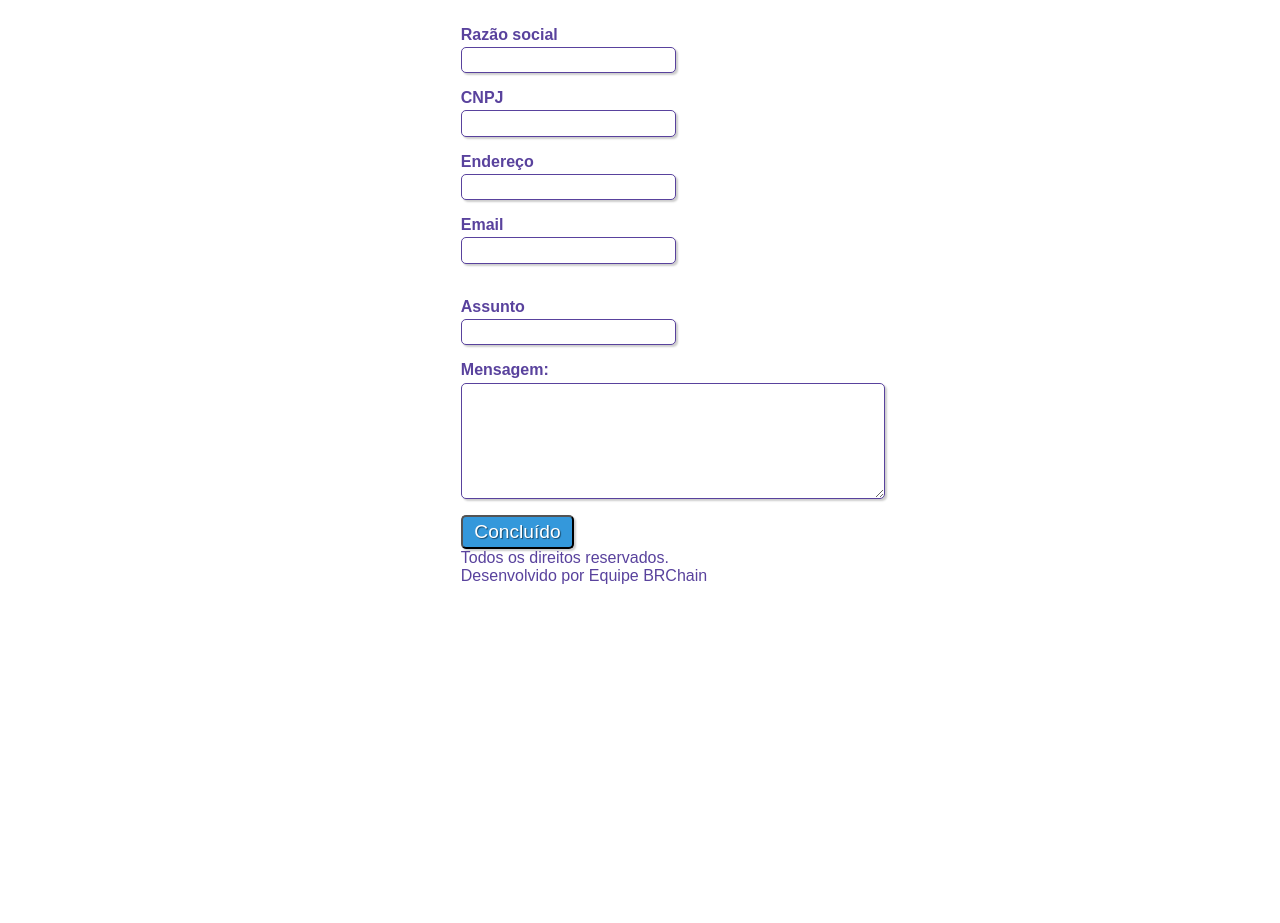
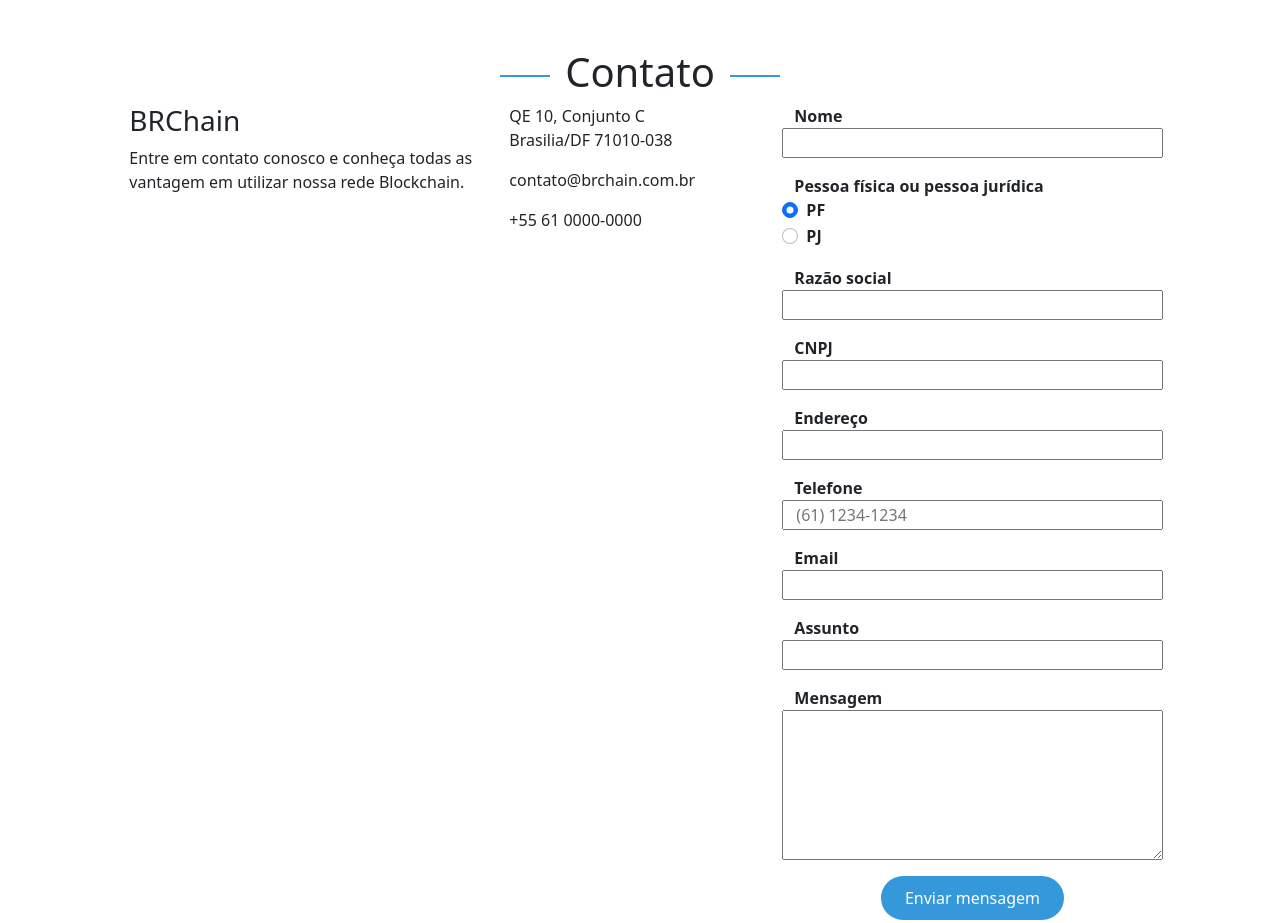
Before and after one commit to hcjunior/FormBRchain, a plain HTML site: page index.html in a window 1280 px wide. Shown: the top 923 px of the page. Before the commit the page ends 800 px from the top, so only its background shows below. Drawn offline with nearby package versions, Linux system fonts and the light colour scheme.

Commit message:
Alterações realizadas no html e style2.css

```diff
--- a/index.html
+++ b/index.html
@@ -6,55 +6,129 @@
     <meta http-equiv="X-UA-Compatible" content="IE=edge" />
     <meta name="viewport" content="width=device-width, initial-scale=1.0" />
     <title>BRchain</title>
-    <link rel="stylesheet" href="style.css"/>
-    <!-- <link rel="stylesheet" href="style2.css"/> -->
+    <!-- <link rel="stylesheet" href="style.css"/> -->
+    <link rel="stylesheet" href="style2.css" />
+    <link href="https://cdn.jsdelivr.net/npm/bootstrap@5.2.2/dist/css/bootstrap.min.css" rel="stylesheet"
+        integrity="sha384-Zenh87qX5JnK2Jl0vWa8Ck2rdkQ2Bzep5IDxbcnCeuOxjzrPF/et3URy9Bv1WTRi" crossorigin="anonymous" />
 </head>
 
-<body>
-    <form>
-        <!-- <fieldset class="grupo"> -->
+<body class="container">
+    <h1 class="text-center titulo">Contato</h1>
+
+    <div class="row justify-content-md-center">
+
+        <div class="col-lg-4 col-md-6">
+            <div class="contact-about">
+                <h3>BRChain</h3>
+                <p>
+                    Entre em contato conosco e conheça todas as vantagem em utilizar
+                    nossa rede Blockchain.
+                </p>
+                <div class="social-links">
+                    <a href="#" class="twitter"><i class="fi fi-brands-twitter"></i></a>
+                    <a href="#" class="facebook"><i class="bi bi-facebook"></i></a>
+                    <a href="#" class="instagram"><i class="bi bi-instagram"></i></a>
+                    <a href="#" class="linkedin"><i class="bi bi-linkedin"></i></a>
+                </div>
+            </div>
+        </div>
+
+        <div class="col-lg-3 col-md-6 mt-4 mt-md-0">
+            <div class="info">
+                <div>
+                    <i class="ri-map-pin-line"></i>
+                    <p>QE 10, Conjunto C<br />Brasilia/DF 71010-038</p>
+                </div>
+
+                <div>
+                    <i class="ri-mail-send-line"></i>
+                    <p>contato@brchain.com.br</p>
+                </div>
+
+                <div>
+                    <i class="ri-phone-line"></i>
+                    <p>+55 61 0000-0000</p>
+                </div>
+            </div>
+        </div>
+
+        <form class="col-md-auto">
+            <div>
+
+                <!-- Campo da Nome -->
+                <div class="row mb-3">
+                    <label class="label-text" for="inputEmail4">Nome</label>
+                    <input type="email" id="inputEmail4" />
+                </div>
+
+                <!-- Campo PJ ou PF -->
+                <fieldset class="row mb-3">
+                    <label>Pessoa física ou pessoa jurídica</label>
+                    <div class="form-check">
+                        <input class="form-check-input" type="radio" name="pf-pj" id="pf" value="opcao1" checked />
+                        <label class="form-check-label" for="pf">PF</label>
+                    </div>
+                    <div class="form-check">
+                        <input class="form-check-input" type="radio" name="pf-pj" id="pj" value="opcao2" />
+                        <label class="form-check-label" for="pj">PJ</label>
+                    </div>
+                </fieldset>
+
                 <!-- Campo da Razão social -->
-            <div class="campo">
-                <label for="razao-social"><strong>Razão social</strong></label>
+                <div class="row mb-3">
+                    <label class="label-text" for="razao-social">Razão social</label>
                     <input type="text" name="razao-social" id="razao-social" required />
                 </div>
 
                 <!-- Campo do CNPJ -->
-            <div class="campo">
-                <label for="cnpj"><strong>CNPJ</strong></label>
+                <div class="row mb-3">
+                    <label class="label-text" for="cnpj">CNPJ</label>
                     <input type="text" name="cnpj" id="cnpj" required />
                 </div>
-        <!-- </fieldset> -->
 
                 <!-- Campo do endereço -->
-        <div class="campo">
-            <label for="endereco"><strong>Endereço</strong></label>
+                <div class="row mb-3">
+                    <label class="label-text" for="endereco">Endereço</label>
                     <input type="text" name="endereco" id="endereco" required />
                 </div>
 
-        <div class="campo">
-            <label for="email"><strong>Email</strong></label>
+                <!-- Campo do telefone -->
+                <div class="row mb-3">
+                    <label class="label-text" for="telefone">Telefone</label>
+                    <input placeholder="(61) 1234-1234" type="tel" name="telefone" id="telefone" required />
+                </div>
+
+                <!-- Campo do email -->
+                <div class="row mb-3">
+                    <label class="label-text" for="email">Email</label>
                     <input palceholder="" type="email" name="email" id="email" required />
                 </div>
 
-        <!-- Caixa... -->
-
-        <div class="campo">
-            <br>
-            <label for="assunto"><strong>Assunto</strong></label>
+                <!-- Caixa assunto e mensagem -->
+                <div class="row mb-3">
+                    <br />
+                    <label class="label-text" for="assunto">Assunto</label>
                     <input type="text" name="assunto" id="assunto" required />
                 </div>
-        <div class="campo">
-            <label for="..."><strong>Mensagem: </strong></label>
-            <textarea rows="6" style="width: 26em" id="..." name="..."></textarea>
+                <div class="row mb-3">
+                    <label class="label-text" for="mensagem">Mensagem</label>
+                    <textarea rows="6" id="mensagem" name="mensagem"></textarea>
                 </div>
 
                 <!-- Botão para enviar o formulário -->
-        <button class="botao" type="submit" onsubmit="">Concluído</button>
+                <div class="text-center">
+                    <button class="botaoEnviar" type="submit" onsubmit="">
+                        Enviar mensagem
+                    </button>
+                </div>
+
+            </div>
         </form>
+    </div>
+
     <!-- ======= Footer ======= -->
-    <footer id="footer">
-        <div class="container">
+    <footer class="text-center" id="footer">
+        <div class="row justify-content-center">
             <div class="copyright">Todos os direitos reservados.</div>
             <div class="credits">Desenvolvido por Equipe BRChain</div>
         </div>
--- a/style2.css
+++ b/style2.css
@@ -0,0 +1,50 @@
+.container {
+    margin-top: 3em;
+}
+
+.titulo::before {
+    margin: 0 15px 10px 0;
+}
+
+.titulo::after {
+    margin: 0 0 10px 15px;
+}
+
+.titulo::after, .titulo::before {
+    background: #3498db;
+    width: 50px;
+    height: 2px;
+    content: "";
+    display: inline-block;
+}
+
+
+label {
+    font-weight: bold;
+}
+
+.label-text {
+
+}
+
+.botaoEnviar {
+    background: #3498db;
+    border: 0;
+    padding: 10px 24px;
+    color: #fff;
+    transition: 0.4s;
+    border-radius: 50px;
+}
+
+.botaoEnviar:hover {
+    background:#007aff;
+    border: 0;
+    padding: 10px 24px;
+    color: #fff;
+    transition: 0.4s;
+    border-radius: 50px;
+}
+
+footer {
+    margin-top: 3em;
+}
```
Lines whose indentation alone changed are shown as unchanged.
